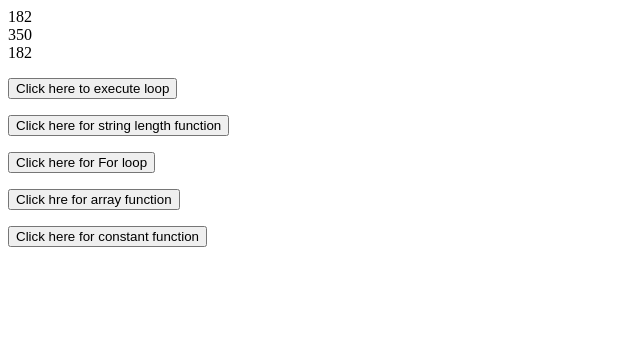
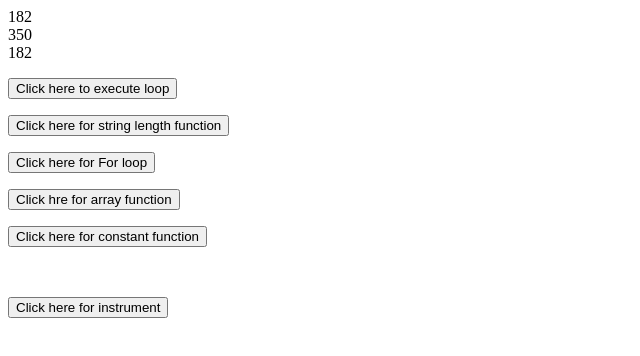
Before and after one commit to dcmswim/JavaScript_Projects, a plain HTML site: page Basic_JavaScript_Projects/Project10_loops_arrays/index.html in a window 1280 px wide. Shown: the whole page, without its empty margins (0-640 px from the left). Drawn offline with Linux system fonts and the light colour scheme.

Commit message:
push update

```diff
--- a/Basic_JavaScript_Projects/Project10_loops_arrays/JS/main.js
+++ b/Basic_JavaScript_Projects/Project10_loops_arrays/JS/main.js
@@ -48,6 +48,8 @@ document.write(W);
 }
 document.write("<br>" + W); // displays global value of W
 
+
+function test_function() {
     let instrument = { //creates object
         type: "Guitar", //defines properties of object
         brand: "Fender",
@@ -58,3 +60,4 @@ let instrument = { //creates object
             }
     };
     document.getElementById("Instrument_object").innerHTML = instrument.description();
+}
--- a/Basic_JavaScript_Projects/Project10_loops_arrays/index.html
+++ b/Basic_JavaScript_Projects/Project10_loops_arrays/index.html
@@ -23,8 +23,11 @@
         <br>
         <p id="return_ex"></p>
 
+        <!--- NOT CURRENTLY WORKING? ASKED FOR HELP FROM INSTRUCTOR-->
         <br>
         <p id="Instrument_object"></p>
+        <button onclick="test_function()">Click here for instrument</button>
+        <!-- END NOT CURRENTLY WORKING SECTION -->
 
 
 
```
Lines whose indentation alone changed are shown as unchanged.
